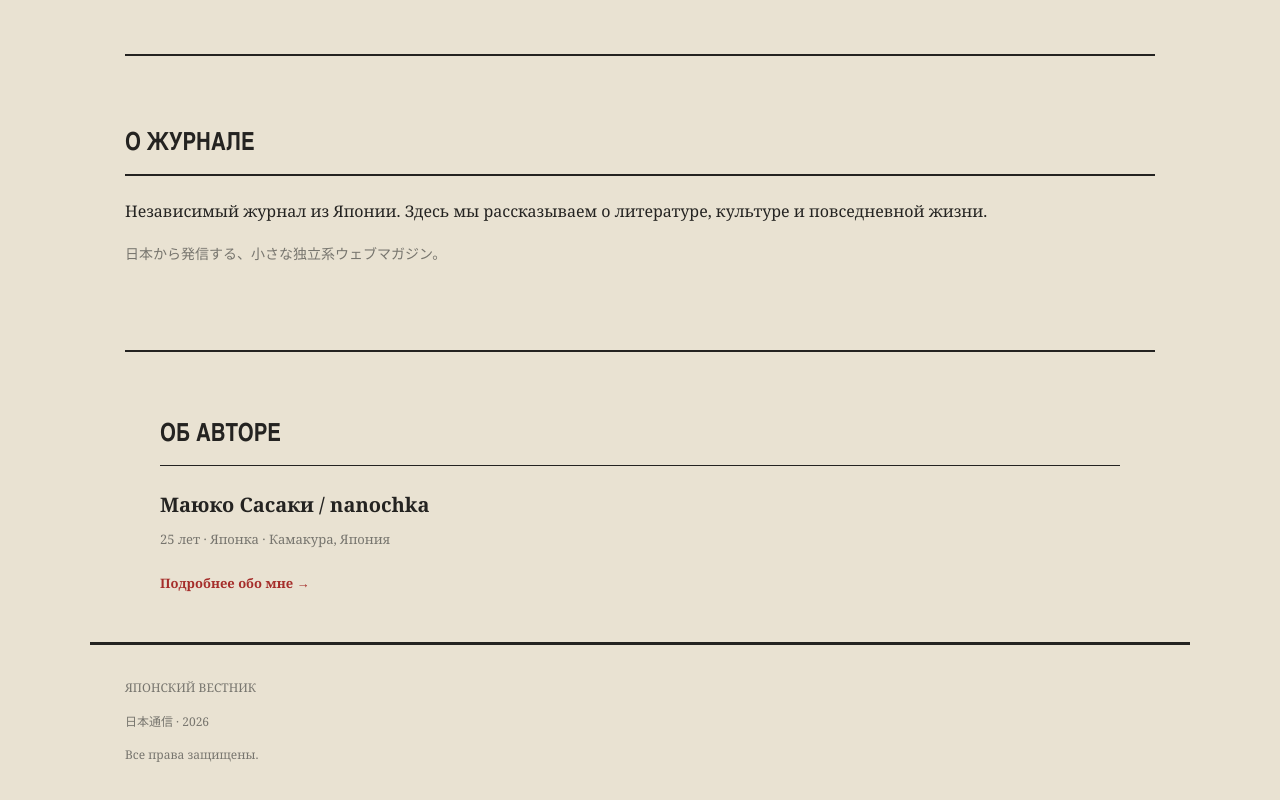
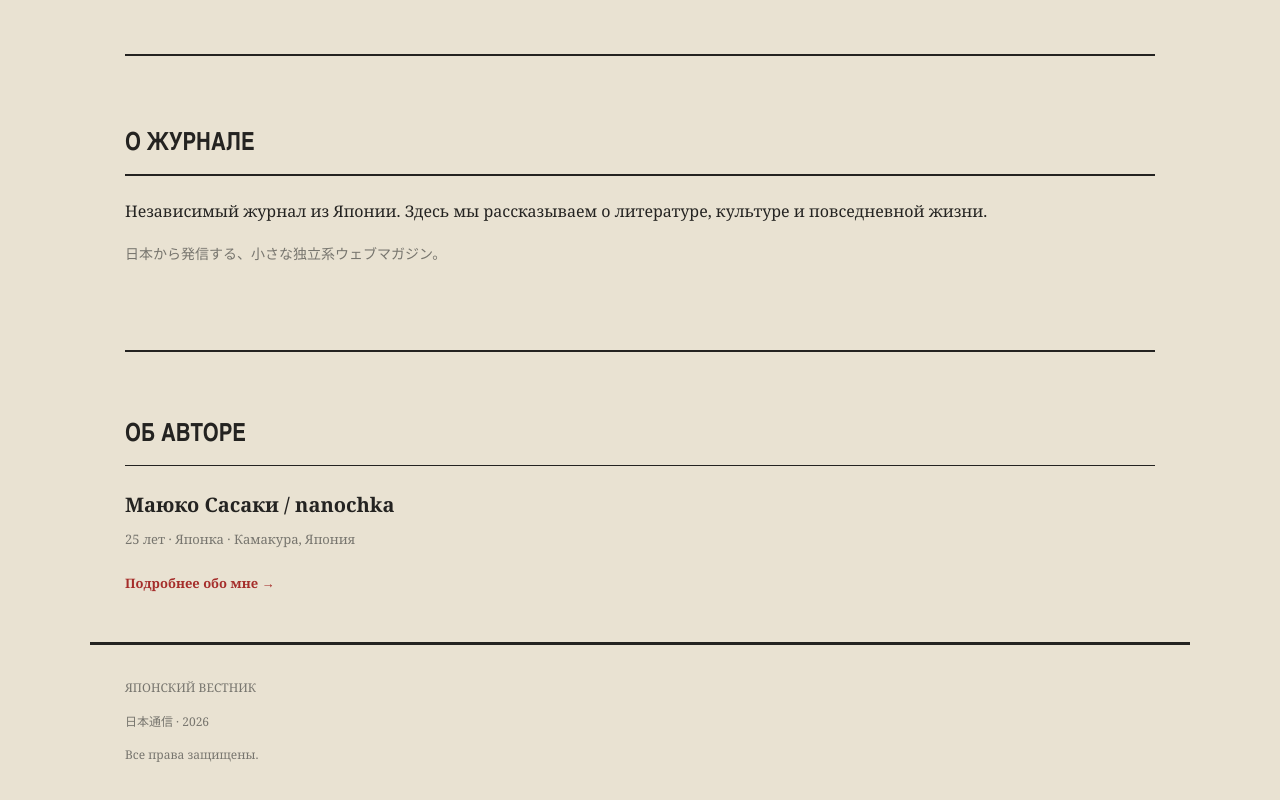
Before and after one commit to mori-chka/kamakura-ru, a plain HTML site: page index.html in a window 1280 px wide. Shown: the part 1643-2443 px from the top of the page. Drawn offline with Linux system fonts and the light colour scheme.

Commit message:
Refactor .about-preview styles
Removed padding and margin settings for .about-preview.

```diff
--- a/style.css
+++ b/style.css
@@ -270,14 +270,6 @@ footer {
 
 /* プロフィール欄の幅調整 */
 
-.about-preview {
-    padding-left: 35px;
-    padding-right: 35px;
-    margin-left: auto;
-    margin-right: auto;
-    max-width: 1100px;
-}
-
 @media (max-width: 600px) {
     .about-preview {
         padding-left: 20px;
```
